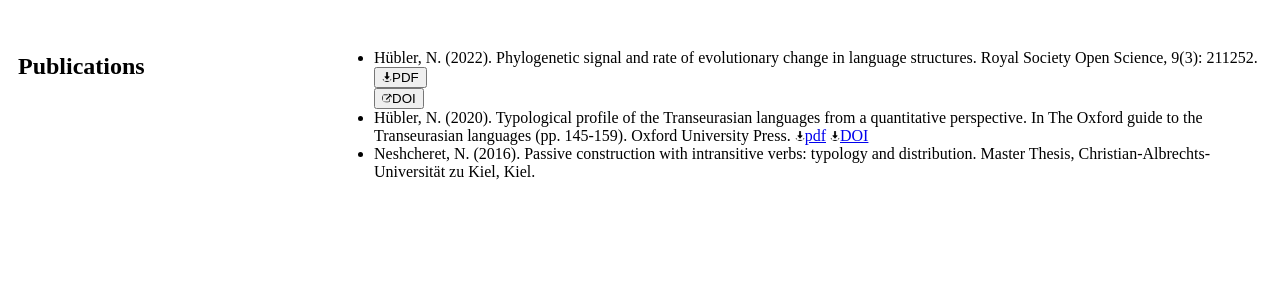
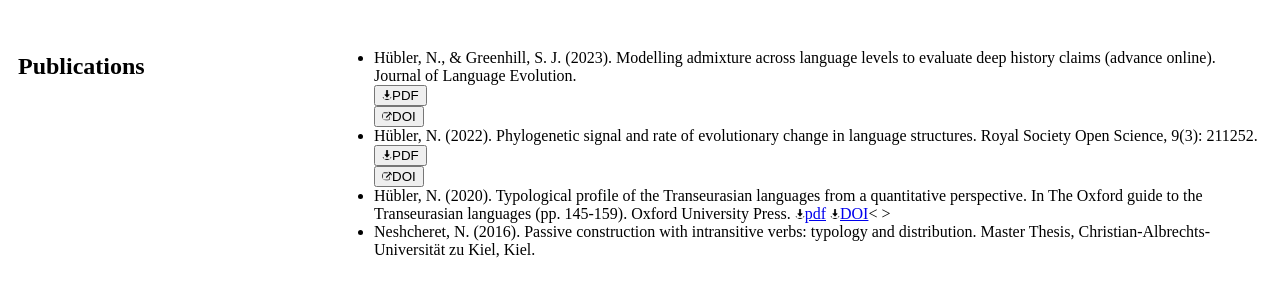
Before and after one commit to NataliiaHue/NataliiaHue.github.io, a plain HTML site: page index.html in a window 1280 px wide. Shown: the part 750-1043 px from the top of the page. Before the commit the page ends 965 px from the top, so only its background shows below. Drawn offline with Linux system fonts and the light colour scheme; placeholder pictures from the web are drawn by us.

Commit message:
Update index.html
Add admixture paper

```diff
--- a/index.html
+++ b/index.html
@@ -138,6 +138,16 @@ ul.hydro dd {
   </div>
   <div class="column right" style="background-color:B9DFF6;">
 	  <ul>
+		  <li>Hübler, N., & Greenhill, S. J. (2023). Modelling admixture across language levels to evaluate deep history claims (advance online). Journal of Language Evolution.
+			  <div id="outer">
+			    <div class="inner">
+  	   		<div class="inner"><form action="files/HueblerGreenhill2023Admixture.pdf" method="get" target="_blank">
+  	           <button id="download-icon" type="submit"><img src="icons/download.png" style="width:10px;height:10px;">PDF</button>
+  	         </form>
+			 <div class="inner"><form action="https://doi.org/10.1093/jole/lzad002" method="get" target="_blank">
+   	           <button id="download-icon" type="submit"><img src="icons/link.png" style="width:10px;height:10px;">DOI</button>
+   	         </form>
+			 </div>
 		  <li>Hübler, N. (2022). Phylogenetic signal and rate of evolutionary change in language structures. Royal Society Open Science, 9(3): 211252.
 			<div id="outer">
 			    <div class="inner">
@@ -148,7 +158,8 @@ ul.hydro dd {
    	           <button id="download-icon" type="submit"><img src="icons/link.png" style="width:10px;height:10px;">DOI</button>
    	         </form>
 			 </div>
-		  <li>Hübler, N. (2020). Typological profile of the Transeurasian languages from a quantitative perspective. In The Oxford guide to the Transeurasian languages (pp. 145-159). Oxford University Press. <img src="icons/download.png" style="width:10px;height:10px;" alt="download"><a href="files/Huebler2020Typological.pdf">pdf</a> <img src="icons/download.png" style="width:10px;height:10px;" alt="download"><a href="https://doi.org/10.1093/oso/9780198804628.003.0012">DOI</a></li>
+		  <li>Hübler, N. (2020). Typological profile of the Transeurasian languages from a quantitative perspective. In The Oxford guide to the Transeurasian languages (pp. 145-159). Oxford University Press. <img src="icons/download.png" style="width:10px;height:10px;" alt="download"><a href="files/Huebler2020Typological.pdf">pdf</a> <img src="icons/download.png" style="width:10px;height:10px;" alt="download"><a href="https://doi.org/10.1093/oso/9780198804628.003.0012">DOI</a><
+			  >
 		  <li>Neshcheret, N. (2016). Passive construction with intransitive verbs: typology and distribution. Master Thesis, Christian-Albrechts-Universität zu Kiel, Kiel. </li>
 	  </ul>
   </div>
```
